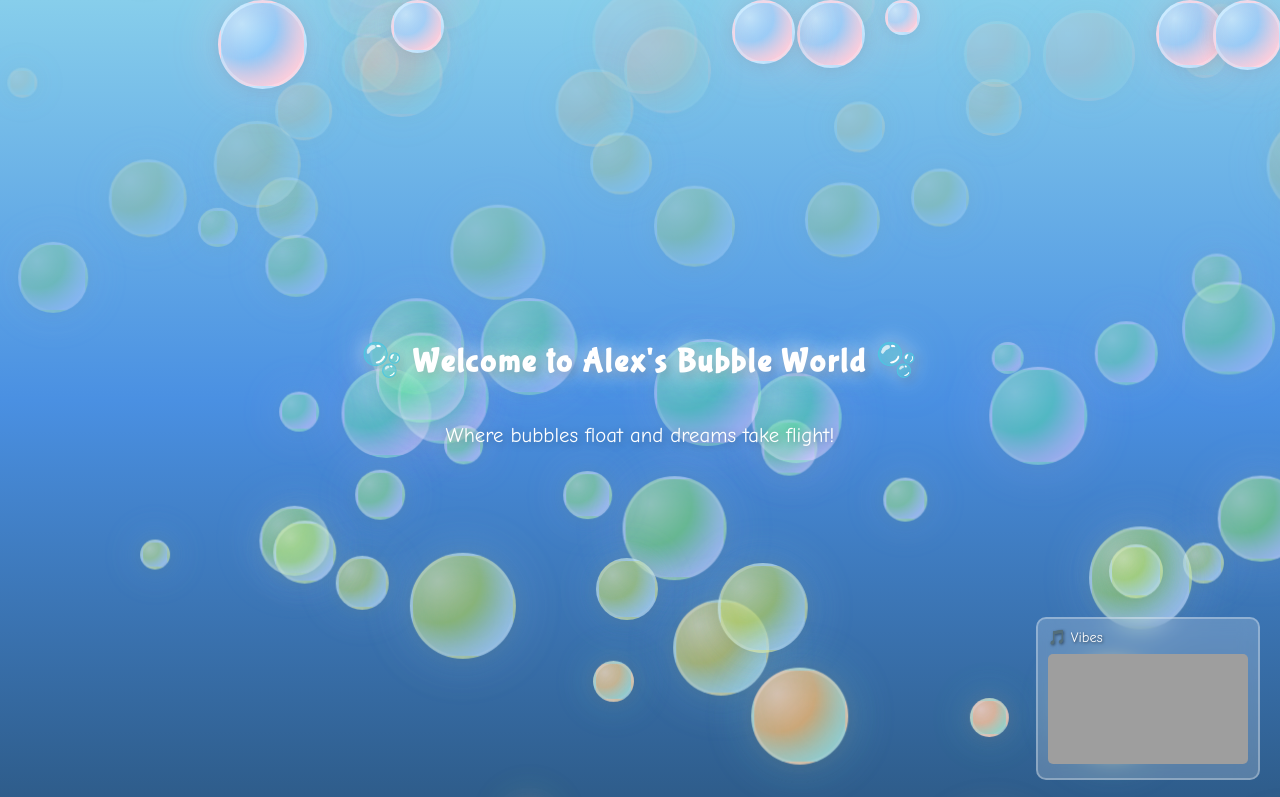
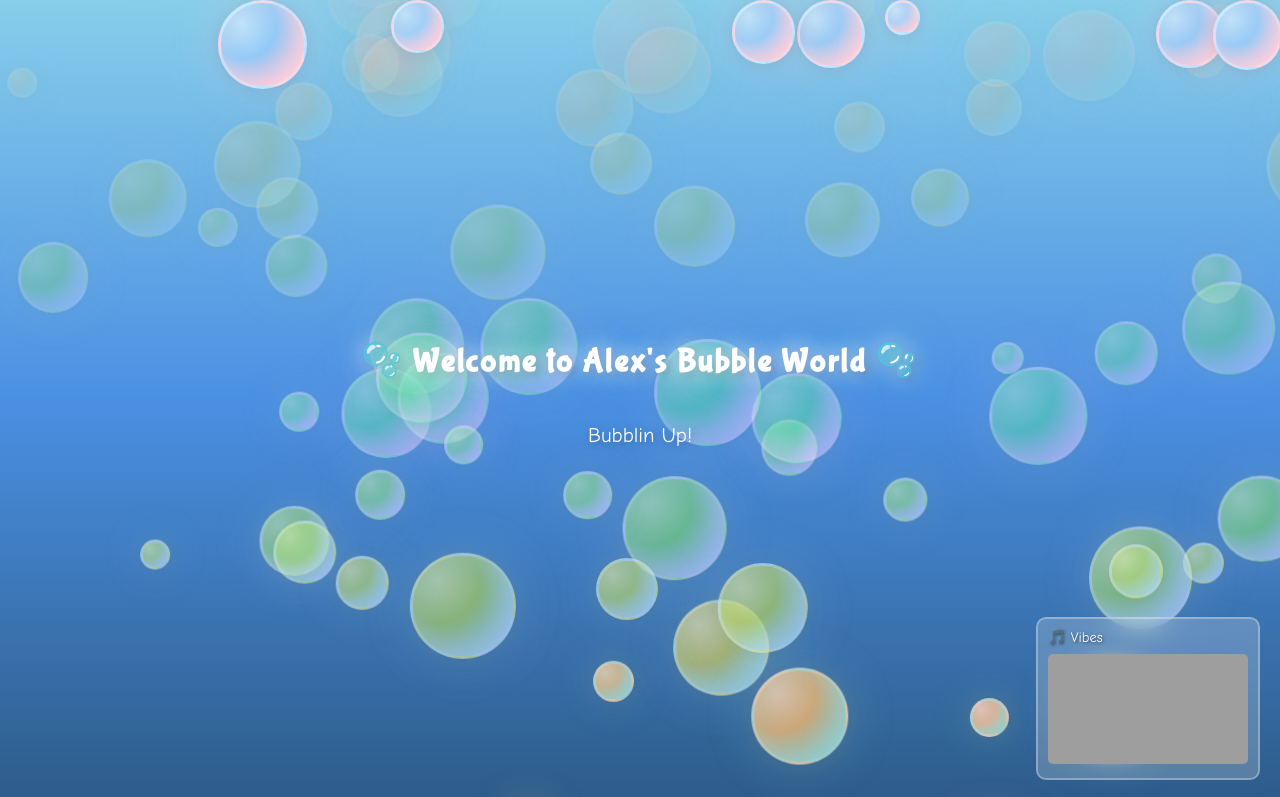
Before and after one commit to starrybright247/starrybright, a plain HTML site: page bubble.html in a window 1280 px wide. Shown: the top 797 px of the page. Drawn offline with Linux system fonts and the light colour scheme; grey boxes are pictures that could not be loaded.

Commit message:
Update welcome message in bubble.html

```diff
--- a/bubble.html
+++ b/bubble.html
@@ -138,7 +138,7 @@
 
     <div class="content">
         <h1>🫧 Welcome to Alex's Bubble World 🫧</h1>
-        <p class="welcome-message">Where bubbles float and dreams take flight!</p>
+        <p class="welcome-message">Bubblin Up!</p>
     </div>
 
     <div class="music-section">
```
